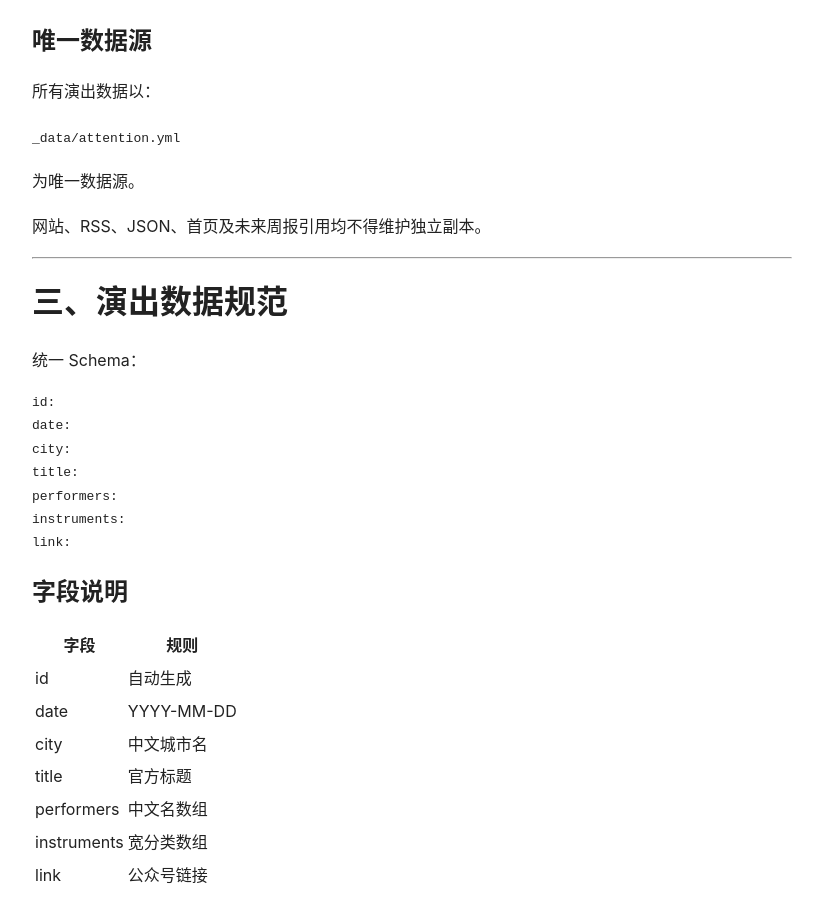
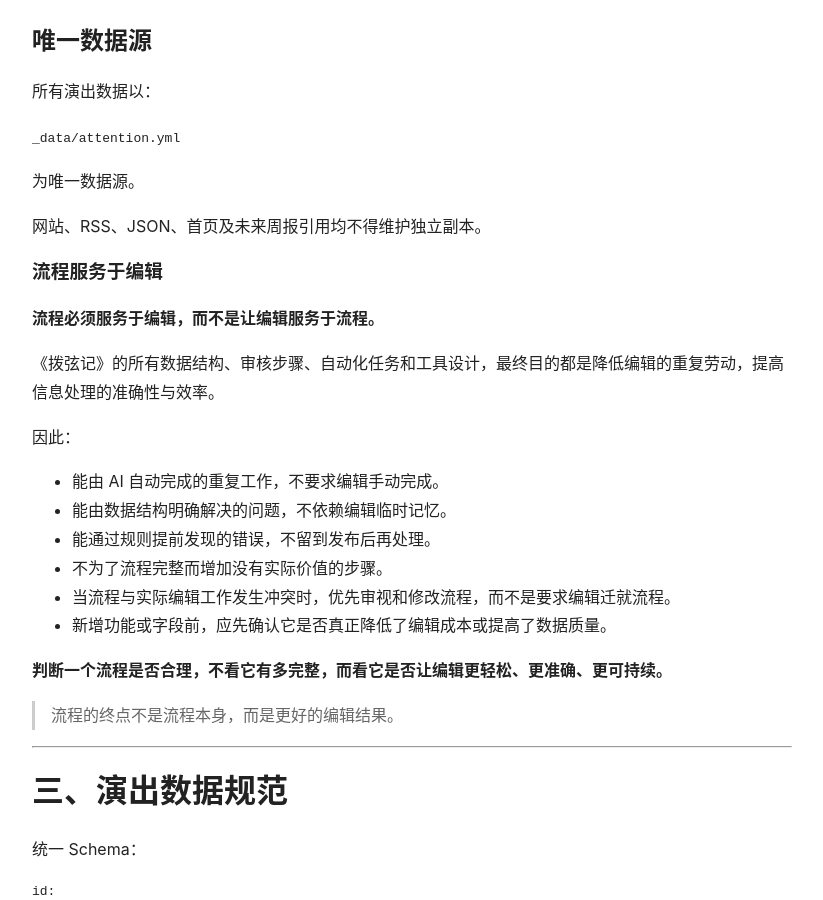
Before and after one commit to KeenKwok/boxianji, a Jekyll site: the page built from docs/EDITORIAL.md, in a window 1280 px wide and 900 px high, scrolled down 1649 px. Shown: the whole window, without its empty margins (228-1051 px from the left). Built offline with Jekyll 4.4.1, drawn with Linux system fonts in a browser that asks for light colours; our own code applies the rules of GitHub Pages for plain Markdown files.

Commit message:
更新 EDITORIAL.md

```diff
--- a/docs/EDITORIAL.md
+++ b/docs/EDITORIAL.md
@@ -72,6 +72,25 @@ AI负责：
 为唯一数据源。
 
 网站、RSS、JSON、首页及未来周报引用均不得维护独立副本。
+
+### 流程服务于编辑
+
+**流程必须服务于编辑，而不是让编辑服务于流程。**
+
+《拨弦记》的所有数据结构、审核步骤、自动化任务和工具设计，最终目的都是降低编辑的重复劳动，提高信息处理的准确性与效率。
+
+因此：
+
+- 能由 AI 自动完成的重复工作，不要求编辑手动完成。
+- 能由数据结构明确解决的问题，不依赖编辑临时记忆。
+- 能通过规则提前发现的错误，不留到发布后再处理。
+- 不为了流程完整而增加没有实际价值的步骤。
+- 当流程与实际编辑工作发生冲突时，优先审视和修改流程，而不是要求编辑迁就流程。
+- 新增功能或字段前，应先确认它是否真正降低了编辑成本或提高了数据质量。
+
+**判断一个流程是否合理，不看它有多完整，而看它是否让编辑更轻松、更准确、更可持续。**
+
+> 流程的终点不是流程本身，而是更好的编辑结果。
 
 ---
 
@@ -403,4 +422,5 @@ AI发现演出
 - 先跑通，再自动化；先验证，再开发。
 - 保持极简，不为功能而增加复杂度。
 
+
 本手册随项目版本持续更新。
```
